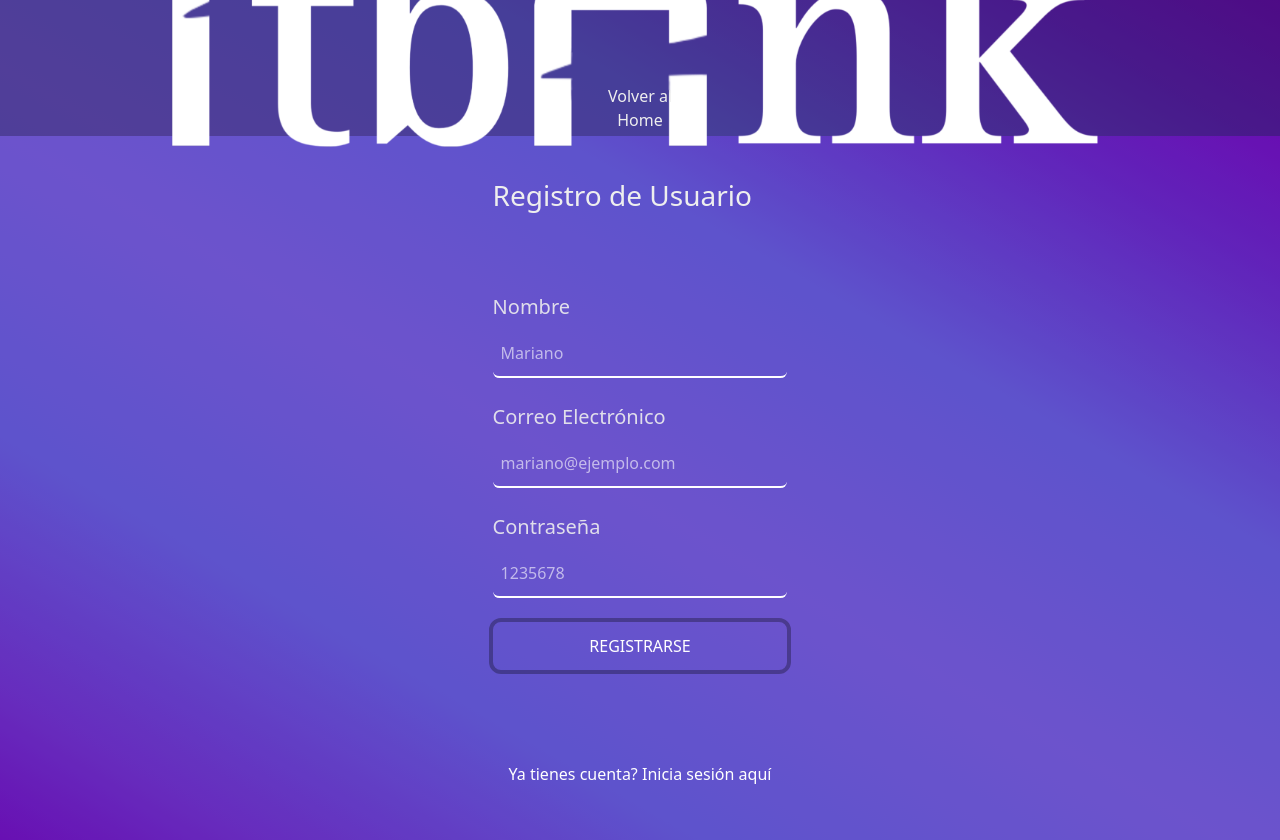
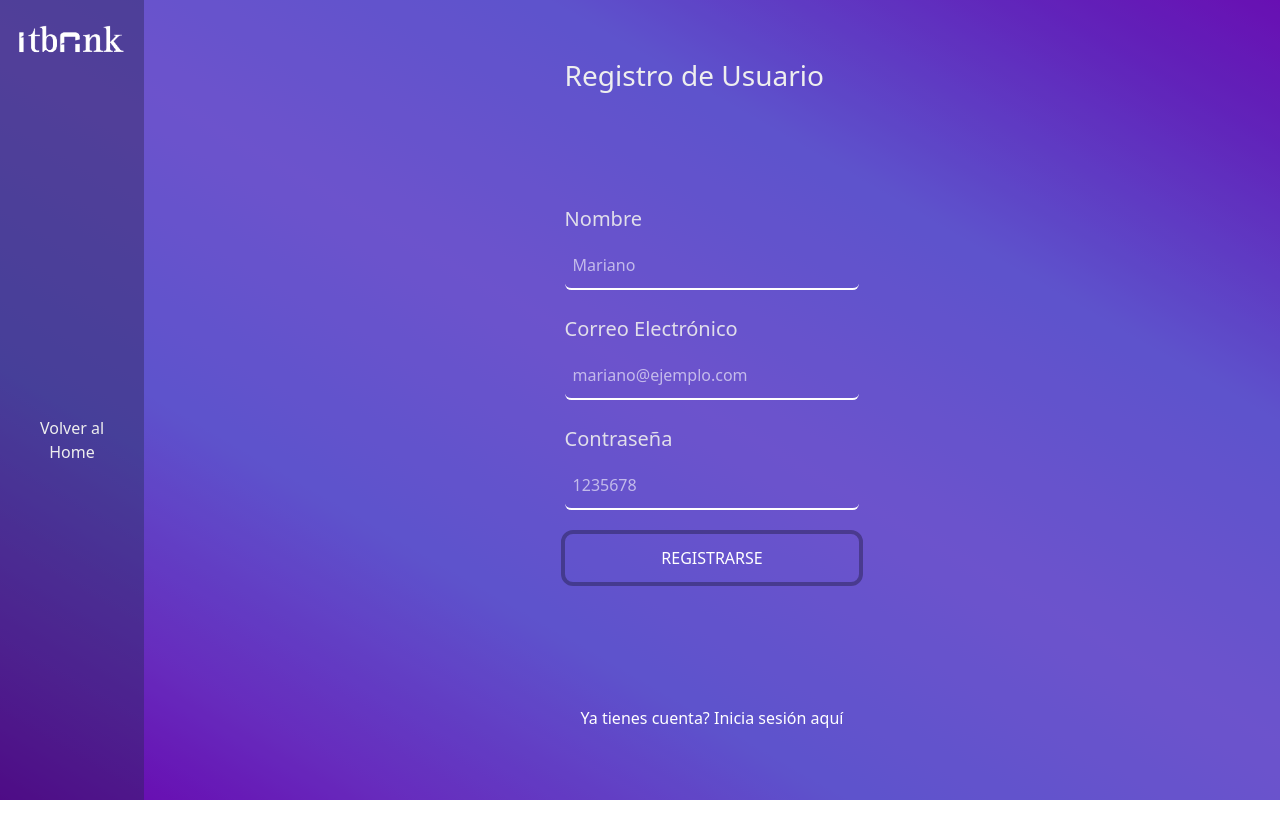
Before and after one commit to AgusT613/itba_full_stack_front, a Next.js app: page /register in a window 1280 px wide. After the commit the page ends 800 px from the top, so only its background shows below. Built offline with nearby package versions, Linux system fonts and the light colour scheme.

Commit message:
style(signUpForm): fix header and form layout

```diff
--- a/app/register/page.js
+++ b/app/register/page.js
@@ -2,6 +2,7 @@ import Registrar from '@/components/IniciarSesion/Registrar'
 import ToggleForm from '@/components/IniciarSesion/ToggleForm'
 import HeaderHome from '@/components/HeaderHome/HeaderHome'
 import '../../components/IniciarSesion/Usuarios.css'
+import styles from "@/components/IniciarSesion/Formulario.module.css"
 
 export const metadata = {
   title: 'Registro de Usuario- ITBANK',
@@ -10,7 +11,7 @@ export const metadata = {
 
 export default function Page () {
   return (
-    <>
+    <div className={styles.wrapperContainer}>
       <HeaderHome isAction />
       <main id='contenedor_registro_usuario'>
         <div>
@@ -21,6 +22,6 @@ export default function Page () {
           </section>
         </div>
       </main>
-    </>
+    </div>
   )
 }
--- a/components/HeaderHome/HeaderHome.jsx
+++ b/components/HeaderHome/HeaderHome.jsx
@@ -11,7 +11,7 @@ export default function HeaderHome ({ isAction = false }) {
   return (
     <header className={styles.header}>
       <figure className={styles.header__logoContainer}>
-        <Image src={LOGO_ITBANK} alt='Logo del banco ITBANK' />
+        <Image src={LOGO_ITBANK} alt='Logo del banco ITBANK' height={75}/>
       </figure>
       <div className={styles.navContainer}>
         <nav className={styles.navContainer__homebanking}>
--- a/components/IniciarSesion/Formulario.module.css
+++ b/components/IniciarSesion/Formulario.module.css
@@ -1,3 +1,9 @@
+.wrapperContainer{
+    display: grid;
+    grid-template-columns: 9rem 1fr;
+    min-height: 100dvh;
+}
+
 .formulario{
     display: flex;
     flex-direction: column;
--- a/components/IniciarSesion/Usuarios.css
+++ b/components/IniciarSesion/Usuarios.css
@@ -7,7 +7,7 @@
 
 #contenedor_registro_usuario > div{
     background: rgba(0, 0, 0, .2);
-    height: calc(100vh - 6em);
+    height: 100dvh;
     width: 100%;
     display: flex;
     justify-content: center;
```
